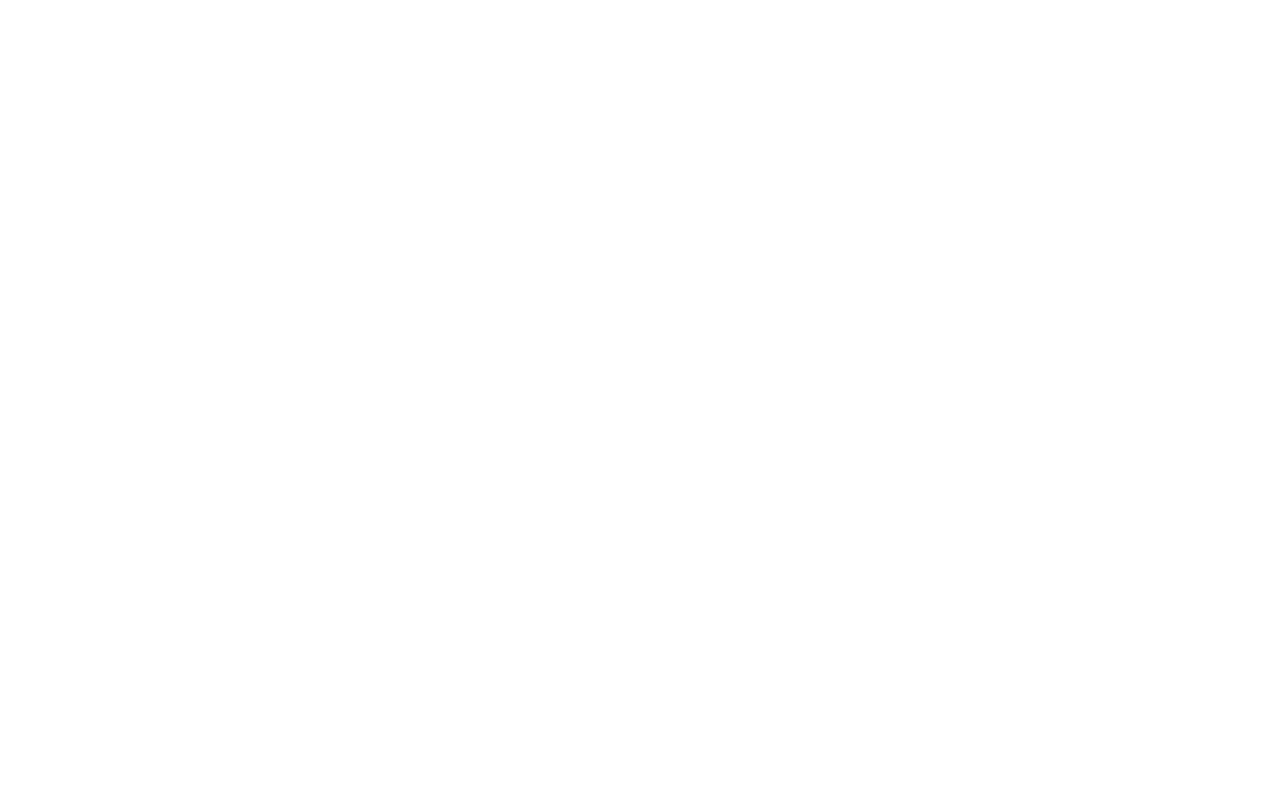
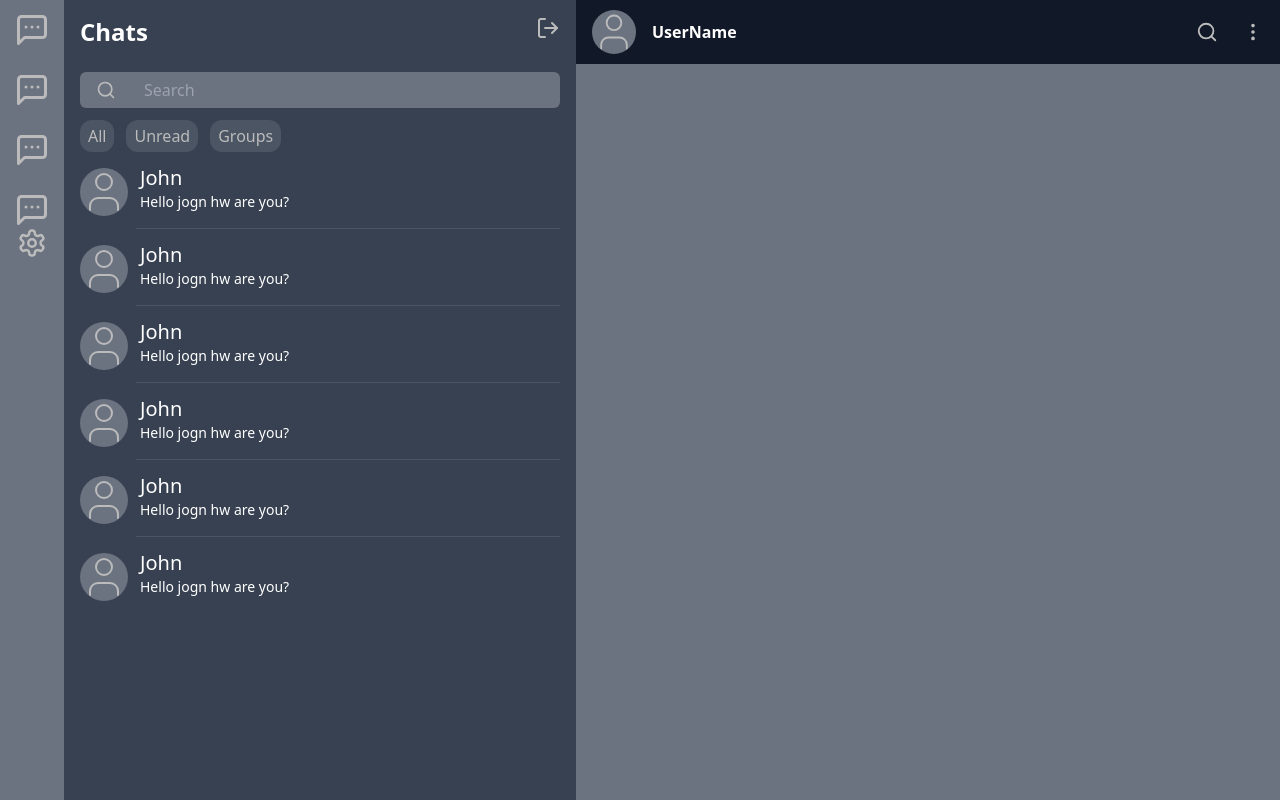
Before and after one commit to T-pritam/chatApp, a Next.js app: page / in a window 1280 px wide. Built offline with nearby package versions, Linux system fonts and the light colour scheme.

Commit message:
Home page Layout updated

```diff
--- a/src/app/layout.tsx
+++ b/src/app/layout.tsx
@@ -1,7 +1,9 @@
-import { useEffect } from 'react';
 import './globals.css';
 import 'react-toastify/dist/ReactToastify.css';
 import ToastProvider from '@/components/sonnerProvider';
+import Options from '@/components/Options';
+import ChatList from '@/components/ChatList';
+import ChatMessage from '@/components/ChatMessage';
 
 interface RootLayoutProps {
   children: React.ReactNode;
@@ -11,6 +13,21 @@
   return (
     <html lang="en" >
       <body>
+      <div className="flex ">
+        <div className="bg-gray-500 w-16 h-screen p-3">
+          <Options />
+        </div>
+
+
+        <div className="bg-gray-700 w-2/5 h-screen p-4">
+          <ChatList />
+        </div>
+
+
+        <div className="bg-gray-500 flex-1 h-screen">
+          <ChatMessage />
+        </div>
+      </div>
         <ToastProvider />
           {children}
         </body>
--- /dev/null
+++ b/src/components/ChatList.tsx
@@ -0,0 +1,80 @@
+import React from 'react'
+import { LogOut } from 'lucide-react';
+import { Search } from 'lucide-react';
+import { User } from 'lucide-react';
+
+function ChatList() {
+  return (
+    <div>
+        <div className='flex justify-between'>
+            <p className='text-2xl font-bold text-white'>Chats</p>
+            <LogOut color='#bbb'/>
+        </div>
+
+        <div className='mt-6 w-full h-9 bg-gray-500 p-1 pl-4 rounded-md'>
+            <Search size={20} stroke='#bbb' className='inline-block absolute mt-1'/>
+            <input type="text" className='ml-12 h-7 rounded-md bg-gray-500 relative outline-none' placeholder='Search'/>
+        </div>
+
+        <div className='flex justify-start mt-3 gap-3'>
+            <button className=' p-1 pl-2 pr-2 bg-gray-600 rounded-xl text-[#bbb] hover:bg-gray-500/55'>All</button>
+            <button className=' p-1 pl-2 pr-2 bg-gray-600 rounded-xl text-[#bbb] hover:bg-gray-500/55'>Unread</button>
+            <button className=' p-1 pl-2 pr-2 bg-gray-600 rounded-xl text-[#bbb] hover:bg-gray-500/55'>Groups</button>
+        </div>
+
+        <div className='mt-3'>
+            <div className='flex justify-start mt-3 gap-3'>
+                <User size={48} strokeWidth={1} color='#bbb' className='rounded-full bg-gray-500 cursor-pointer mt-1'/>
+                <div>
+                    <p className='text-white text-xl'>John</p>
+                    <p className='text-white text-sm'>Hello jogn hw are you?</p>
+                </div>
+            </div>
+            <hr className=" mt-3 ml-14 border-gray-600 border-t" />
+            <div className='flex justify-start mt-3 gap-3'>
+                <User size={48} strokeWidth={1} color='#bbb' className='rounded-full bg-gray-500 cursor-pointer mt-1'/>
+                <div>
+                    <p className='text-white text-xl'>John</p>
+                    <p className='text-white text-sm'>Hello jogn hw are you?</p>
+                </div>
+            </div>
+            <hr className=" mt-3 ml-14 border-gray-600 border-t" />
+            <div className='flex justify-start mt-3 gap-3'>
+                <User size={48} strokeWidth={1} color='#bbb' className='rounded-full bg-gray-500 cursor-pointer mt-1'/>
+                <div>
+                    <p className='text-white text-xl'>John</p>
+                    <p className='text-white text-sm'>Hello jogn hw are you?</p>
+                </div>
+            </div>
+            <hr className=" mt-3 ml-14 border-gray-600 border-t" />
+            <div className='flex justify-start mt-3 gap-3'>
+                <User size={48} strokeWidth={1} color='#bbb' className='rounded-full bg-gray-500 cursor-pointer mt-1'/>
+                <div>
+                    <p className='text-white text-xl'>John</p>
+                    <p className='text-white text-sm'>Hello jogn hw are you?</p>
+                </div>
+            </div>
+            <hr className=" mt-3 ml-14 border-gray-600 border-t" />
+            <div className='flex justify-start mt-3 gap-3'>
+                <User size={48} strokeWidth={1} color='#bbb' className='rounded-full bg-gray-500 cursor-pointer mt-1'/>
+                <div>
+                    <p className='text-white text-xl'>John</p>
+                    <p className='text-white text-sm'>Hello jogn hw are you?</p>
+                </div>
+            </div>
+            <hr className=" mt-3 ml-14 border-gray-600 border-t" />
+            <div className='flex justify-start mt-3 gap-3'>
+                <User size={48} strokeWidth={1} color='#bbb' className='rounded-full bg-gray-500 cursor-pointer mt-1'/>
+                <div>
+                    <p className='text-white text-xl'>John</p>
+                    <p className='text-white text-sm'>Hello jogn hw are you?</p>
+                </div>
+            </div>
+
+        </div>
+
+    </div>
+  )
+}
+
+export default ChatList
--- /dev/null
+++ b/src/components/ChatMessage.tsx
@@ -0,0 +1,12 @@
+import React from 'react'
+import UserNavbar from './UserNavbar'
+
+function ChatMessage() {
+  return (
+    <div>
+        <UserNavbar />
+    </div>
+  )
+}
+
+export default ChatMessage
--- /dev/null
+++ b/src/components/Options.tsx
@@ -0,0 +1,25 @@
+import React from 'react'
+import { MessageSquareMore } from 'lucide-react';
+import { Settings } from 'lucide-react';
+
+function Options() {
+  return (
+    <div className='flex items-center justify-center'>
+        <div className='flex flex-col justify-between'>
+            <div className='flex flex-col items-center gap-6 justify-center'>
+                <MessageSquareMore size={36} stroke='#bbb'/>
+                <MessageSquareMore size={36} stroke='#bbb'/>
+                <MessageSquareMore size={36} stroke='#bbb'/>
+                <MessageSquareMore size={36} stroke='#bbb'/>
+            </div>
+            <div className='flex flex-col items-center gap-6 justify-center'>
+                <Settings size={30} stroke='#bbb'/>
+            </div>
+        </div>
+    </div>
+
+
+  )
+}
+
+export default Options
--- /dev/null
+++ b/src/components/UserNavbar.tsx
@@ -0,0 +1,24 @@
+import React from 'react'
+import { Search } from 'lucide-react';
+import { User } from 'lucide-react';
+import { EllipsisVertical } from 'lucide-react';
+
+function UserNavbar() {
+  return (
+    <div className='h-16 bg-gray-900'>
+        <div className='flex justify-between items-center h-full px-4'>
+            <div className='flex justify-start'>
+                <User size={44} strokeWidth={1} color='#bbb' className='rounded-full bg-gray-500 cursor-pointer'/>
+                <p className='text-white text-md font-bold my-auto ml-4'>UserName</p>
+            </div>
+            <div className='flex justify-end gap-6'>
+                <Search size={22} strokeWidth={2} color='#bbb' className='cursor-pointer select-bg-red-600'/>
+                <EllipsisVertical size={22} strokeWidth={2} color='#bbb' className='cursor-pointer select-bg-red-600'/>
+            </div>
+        </div>
+
+    </div>
+  )
+}
+
+export default UserNavbar
```
